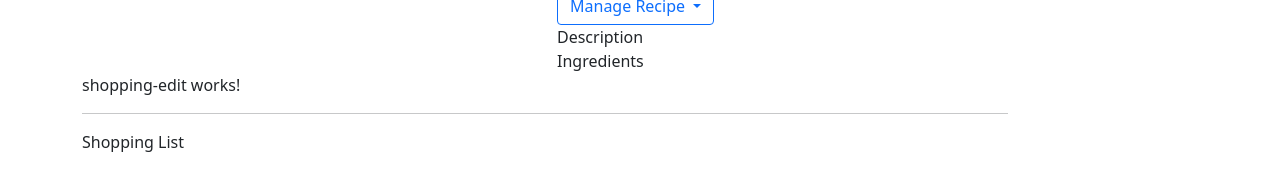
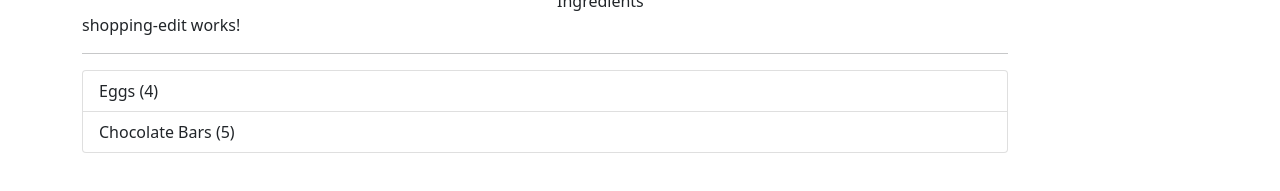
Before and after one commit to rahul0101rock/Recipe-book-with-Shopping-list, an Angular app: page / in a window 1280 px wide. Shown: the part 451-642 px from the top of the page. Built offline with nearby package versions, Linux system fonts and the light colour scheme.

Commit message:
Created Ingredients model and edited shopping-list component

```diff
--- a/src/app/recipes/recipe-detail/recipe-detail.component.html
+++ b/src/app/recipes/recipe-detail/recipe-detail.component.html
@@ -1,7 +1,7 @@
 <div class="mt-4"></div>
 <div class="row">
     <div class="col-12">
-        <img src="https://cdn.pixabay.com/photo/2018/08/30/20/47/gugelhupf-3643259_960_720.jpg" alt="" class="rounded img-fluid">
+        <img src="https://cdn.pixabay.com/photo/2018/08/30/20/47/gugelhupf-3643259_960_720.jpg" alt="" class="rounded img-fluid" width="50%">
     </div>
 </div>
 <div class="row">
--- /dev/null
+++ b/src/app/shared/ingredients.model.ts
@@ -0,0 +1,9 @@
+export class Ingredients{
+    public name:string;
+    public amount:number;
+
+    constructor(name:string, amount:number){
+        this.name=name;
+        this.amount=amount;
+    }
+}
--- a/src/app/shopping-list/shopping-list.component.html
+++ b/src/app/shopping-list/shopping-list.component.html
@@ -2,6 +2,10 @@
     <div class="col-md-10">
         <app-shopping-edit></app-shopping-edit>
         <hr>
-        <p>Shopping List</p>
+        <ul class="list-group">
+            <a href="#"class="list-group-item" *ngFor="let ingredient of ingredients">
+                {{ingredient.name}} ({{ingredient.amount}})
+            </a>
+        </ul>
     </div>
 </div>
--- a/src/app/shopping-list/shopping-list.component.ts
+++ b/src/app/shopping-list/shopping-list.component.ts
@@ -1,5 +1,5 @@
+import { Ingredients } from './../shared/ingredients.model';
 import { Component, OnInit } from '@angular/core';
-
 @Component({
   selector: 'app-shopping-list',
   templateUrl: './shopping-list.component.html',
@@ -7,6 +7,11 @@ import { Component, OnInit } from '@angular/core';
 })
 export class ShoppingListComponent implements OnInit {
 
+  ingredients:Ingredients[] = [
+    new Ingredients("Eggs",4),
+    new Ingredients("Chocolate Bars",5)
+  ];
+
   constructor() { }
 
   ngOnInit(): void {
```
